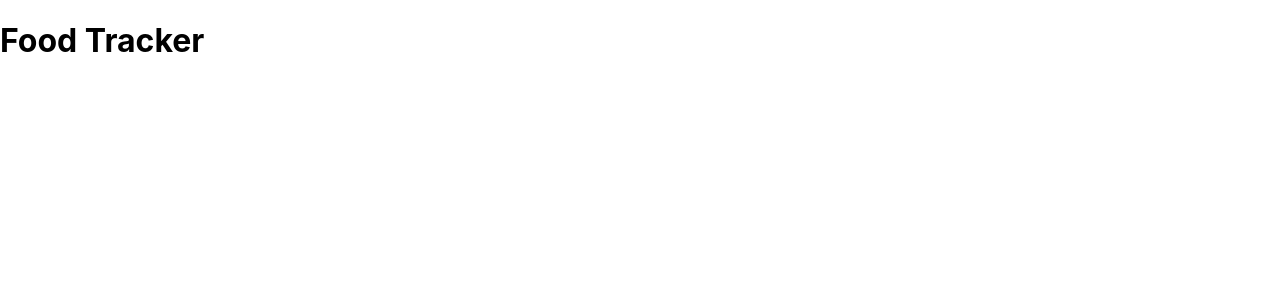
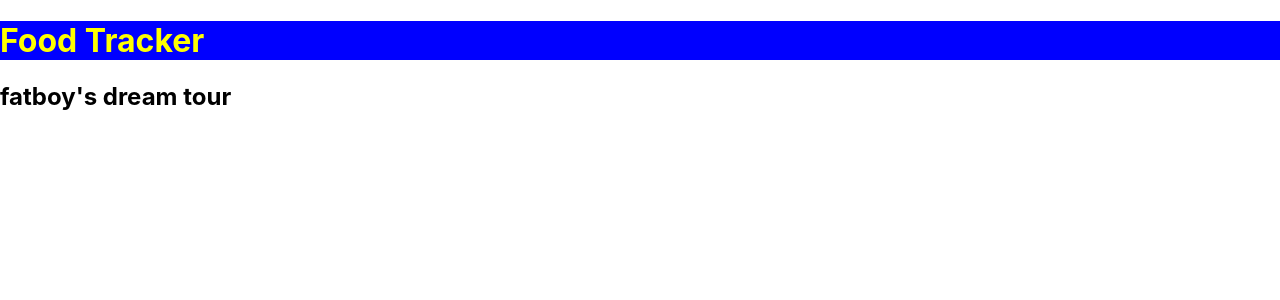
Before and after one commit to dwanerich/cuisine-tracker, a React (Create React App) app: page / in a window 1280 px wide. Shown: the top 300 px of the page. Built offline with nearby package versions, Linux system fonts and the light colour scheme.

Commit message:
created default props object & inline css header styling

```diff
--- a/src/App.js
+++ b/src/App.js
@@ -3,7 +3,7 @@ import { Header } from "./components/Header";
 function App() {
   return (
     <div className="App">
-    <Header title='Food Tracker'/>
+    <Header title='Food Tracker' aka="fatboy's dream tour"/>
     </div>
   );
 }
--- a/src/components/Header.js
+++ b/src/components/Header.js
@@ -1,17 +1,17 @@
-import PropType from 'prop-types'
 
-export const Header = ({title}) => {
+export const Header = ({title, aka}) => {
     return (
         <div>
-           <h1>{title}</h1>
+           <h1 style={headingStyle}>{title}</h1>
+           <h2>{aka}</h2>
         </div>
     )
 }
-    Header.defaultProps = {
-        title: "Cuisine Tracker",
-        countries: 15
+    // Header.defaultProps = {
+    //     title: "Fatboy's Paradise",
+    //     countries: 15
+    // }
+
+    let headingStyle = {
+        color: 'yellow', backgroundColor: 'blue'
     }
-
-    Header.PropType = {
-        title: PropType.string
-    }
```
